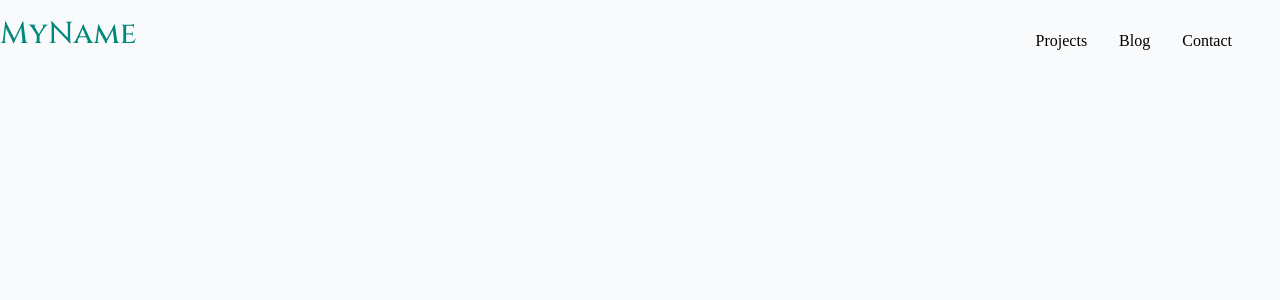
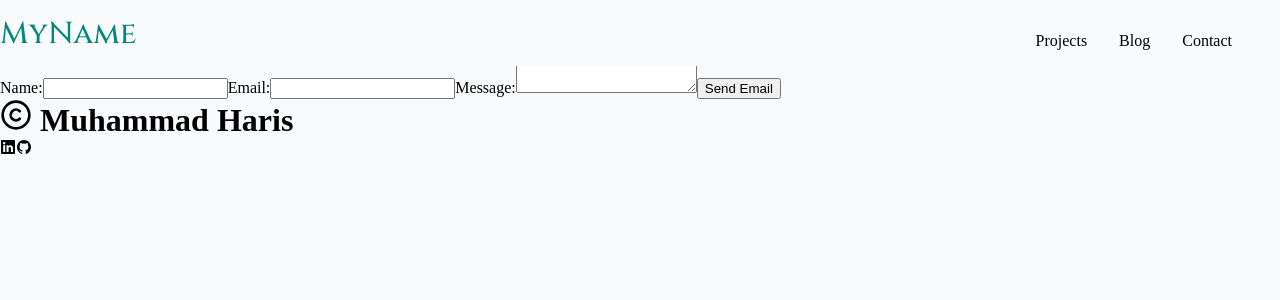
Before and after one commit to Haris270/my-portfolio, a React (Vite) app: page /contact in a window 1280 px wide. Shown: the top 300 px of the page. Built offline with nearby package versions, Linux system fonts and the light colour scheme.

Commit message:
Add Contact Page Route

```diff
--- a/src/App.jsx
+++ b/src/App.jsx
@@ -7,7 +7,7 @@ import Navbar from './components/Navbar';
 import HomePage from './components/HomePage';
 import ProjectDetails from './components/ProjectDetail';
 import Footer from './components/Footer';
-// import ContactForm from './components/ContactForm';
+import ContactForm from './components/ContactForm';
 
 function App(){
     return(
@@ -17,6 +17,7 @@ function App(){
                 <Routes>
                     <Route exact path='/' element={<HomePage/>}/>
                     <Route path='/project/:id' element={<ProjectDetails/>}/>
+                    <Route path='/contact' element={<ContactForm/>}/>
 
                 </Routes>
 
```
